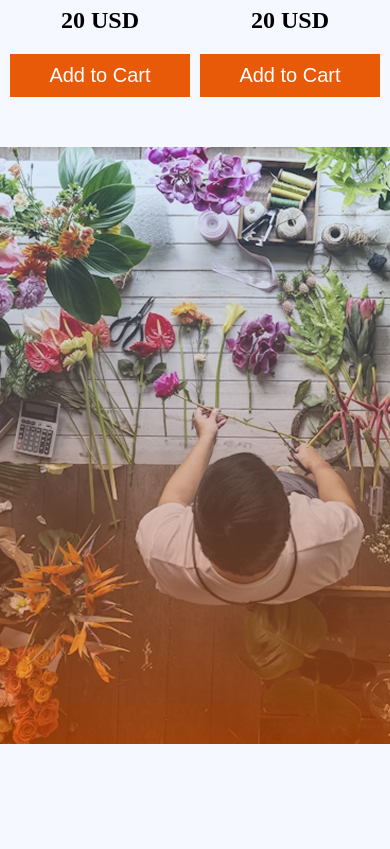
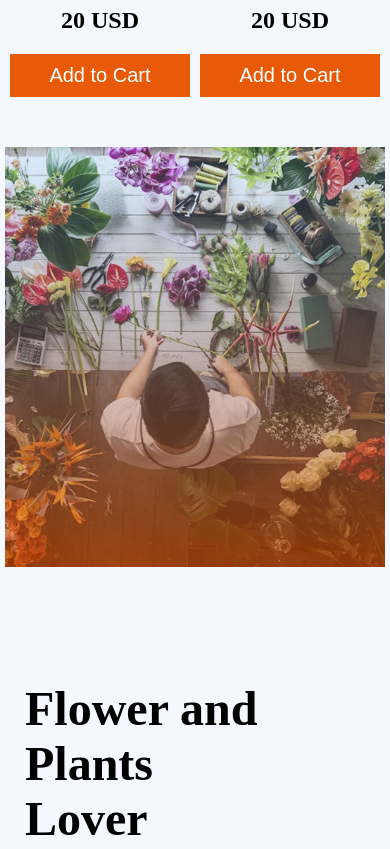
Before and after one commit to md-shajib-hossain/Assignment-02, a plain HTML site: page index.html in a window 390 px wide. Shown: the part 2545-3394 px from the top of the page. Drawn offline with Linux system fonts and the light colour scheme.

Commit message:
flower and plant sec responsive done

```diff
--- a/index.html
+++ b/index.html
@@ -161,7 +161,7 @@
           </div>
           <div>
             <img
-              class="badge"
+              class="badge mbl-hidden"
               src="./assets/trusted-badge.png"
               alt="trusted badge"
             />
--- a/style.css
+++ b/style.css
@@ -270,4 +270,15 @@ a {
   .card-container {
     gap: 10px;
   }
+
+  /* flower and plant sec */
+  .flower-and-plant {
+    flex-direction: column;
+    max-width: calc(100% - 10px);
+    margin-bottom: 200px;
+  }
+  .flower-and-plant-left img {
+    max-width: 100%;
+    margin: 10px auto;
+  }
 }
```
